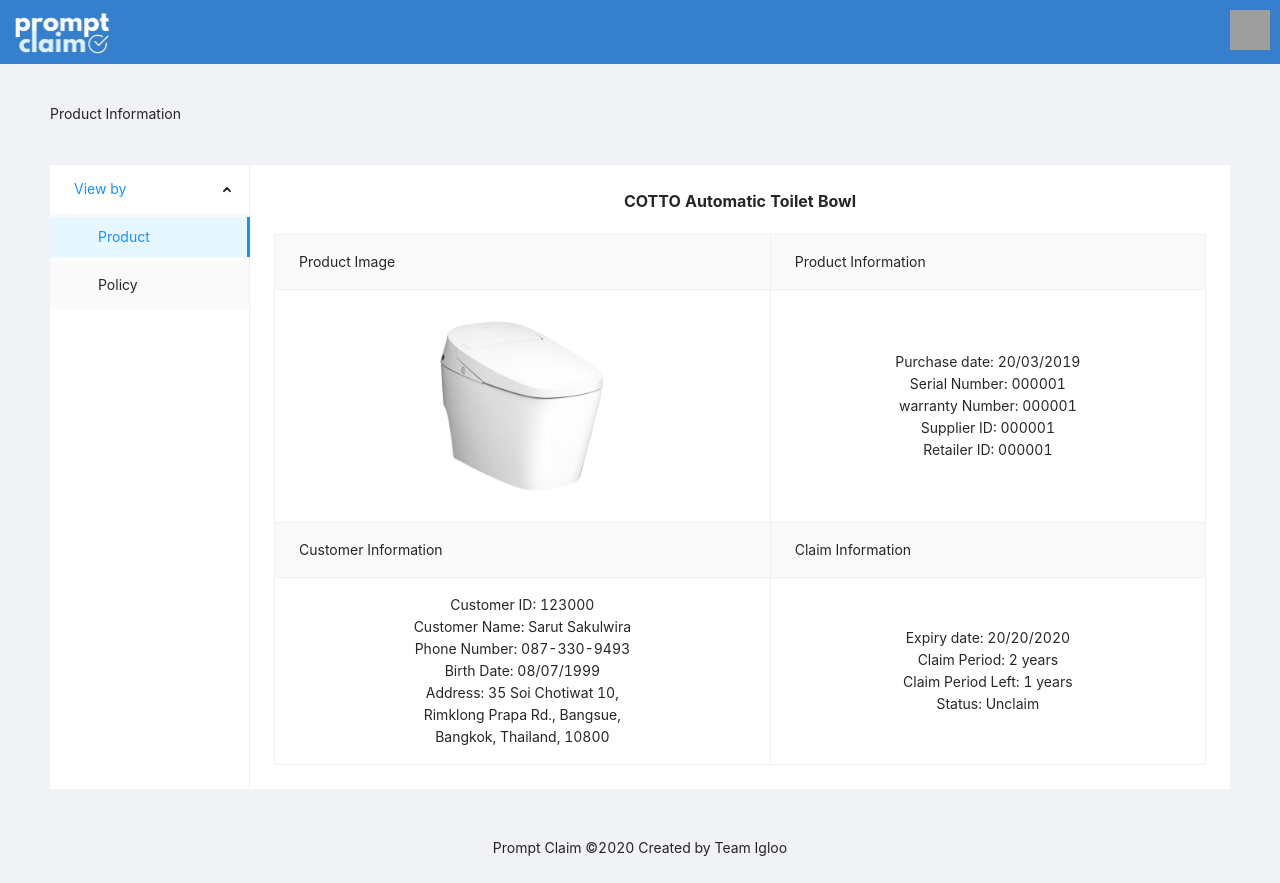
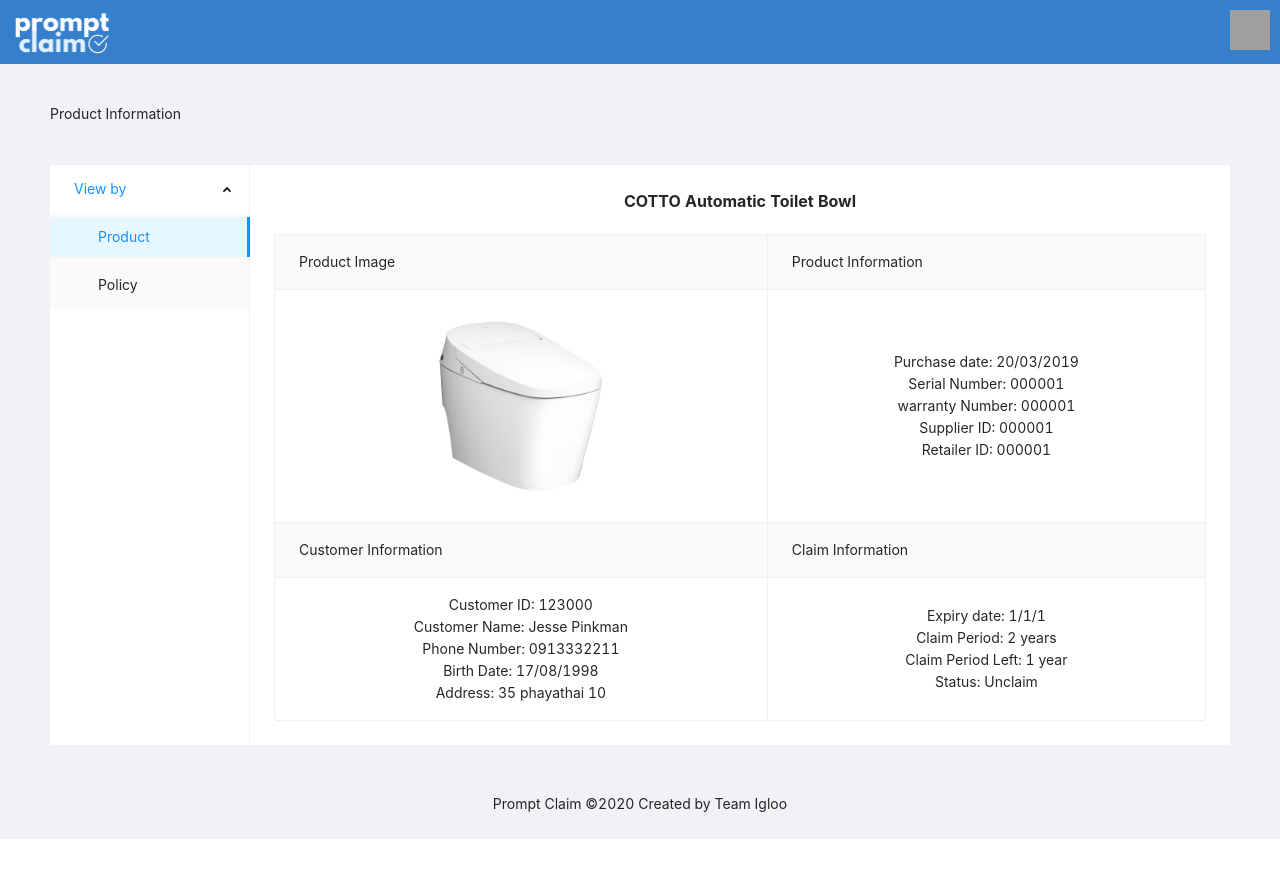
Before and after one commit to portrin/promptclaim, a React (Create React App) app: page /view-product/1 in a window 1280 px wide. After the commit the page ends 839 px from the top, so only its background shows below. Built offline with nearby package versions, Linux system fonts and the light colour scheme; grey boxes are pictures that could not be loaded.

Commit message:
add more mock data to view product

```diff
--- a/src/pages/view-product-page.jsx
+++ b/src/pages/view-product-page.jsx
@@ -33,28 +33,24 @@
             Retailer ID: {data[key].productInfo.retailerID}
           </Descriptions.Item>
           <Descriptions.Item label="Customer Information">
-            Customer ID: 123000
+            Customer ID: {data[key].customerInfo.customerID}
             <br />
-            Customer Name: Sarut Sakulwira
+            Customer Name: {data[key].customerInfo.customerName}
             <br />
-            Phone Number: 087-330-9493
+            Phone Number: {data[key].customerInfo.phoneNum}
             <br />
-            Birth Date: 08/07/1999
+            Birth Date: {data[key].customerInfo.birthDate}
             <br />
-            Address: 35 Soi Chotiwat 10,
-            <br />
-            Rimklong Prapa Rd., Bangsue,
-            <br />
-            Bangkok, Thailand, 10800
+            Address: {data[key].customerInfo.address}
           </Descriptions.Item>
           <Descriptions.Item label="Claim Information">
-            Expiry date: 20/20/2020
+            Expiry date: {data[key].claimInfo.expiryDate}
             <br />
-            Claim Period: 2 years
+            Claim Period: {data[key].claimInfo.claimPeriod}
             <br />
-            Claim Period Left: 1 years
+            Claim Period Left: {data[key].claimInfo.claimLeft}
             <br />
-            Status: Unclaim
+            Status: {data[key].claimInfo.status}
           </Descriptions.Item>
         </Descriptions>
       </div>
@@ -69,6 +65,7 @@
     image: '/cotto-toilet-bowl.jpg',
 
     productName: 'COTTO Automatic Toilet Bowl',
+
     productInfo: {
       purchaseDate: '20/03/2019',
       serialNum: '000001',
```
